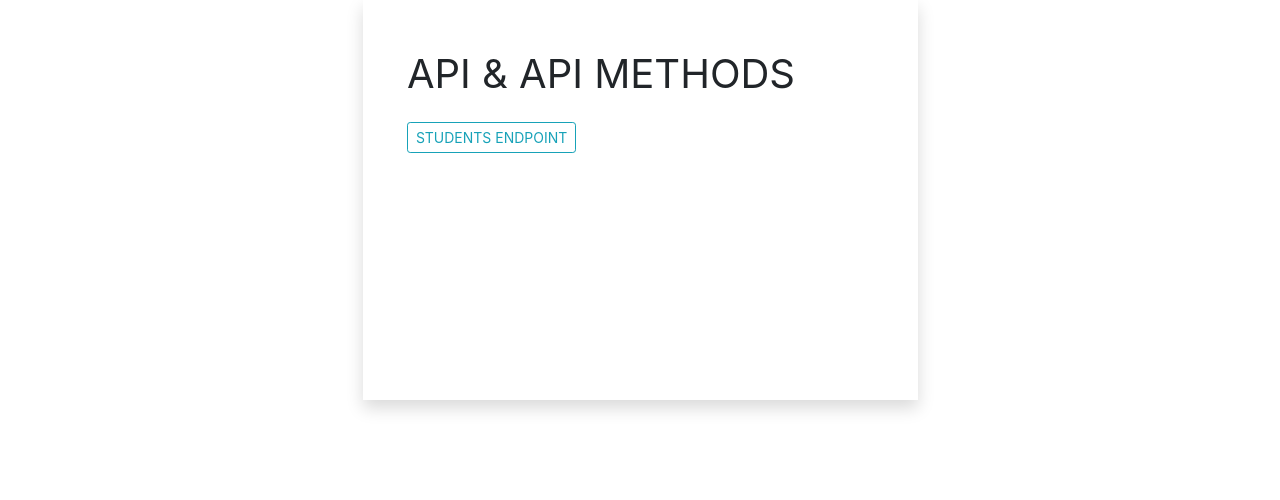
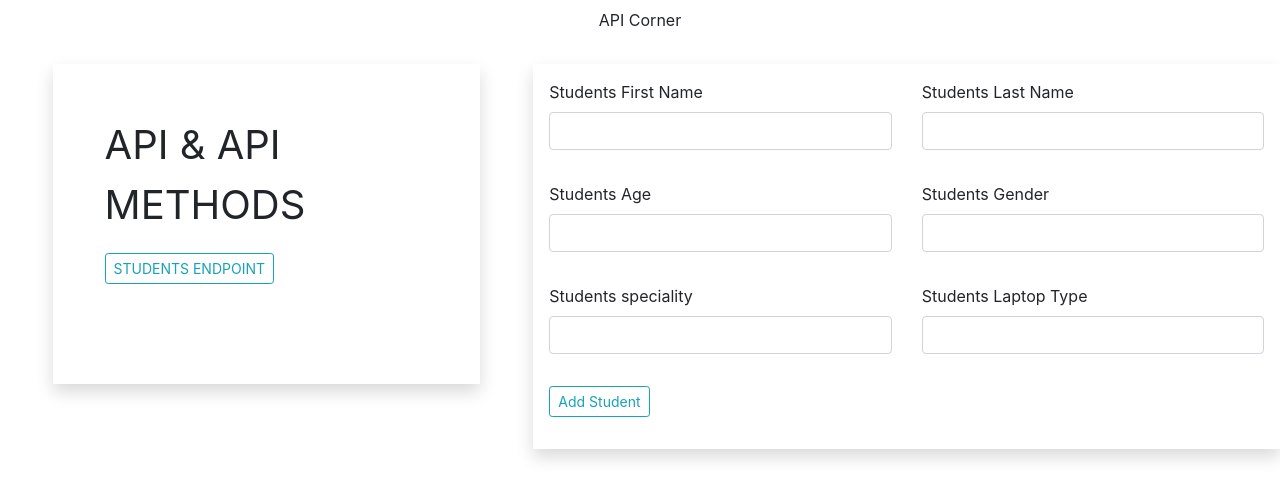
Before and after one commit to Reuben-Kipkemboi/API-WALKTHROUGH, a Django app: page / in a window 1280 px wide. Shown: the top 500 px of the page. Run offline with Django 4.2, Linux system fonts and the light colour scheme.

Commit message:
ft:form - user addition form

```diff
--- a/app/models.py
+++ b/app/models.py
@@ -8,3 +8,7 @@ class Students(models.Model):
     student_speciality = models.CharField(max_length=50)
     student_laptop_type = models.CharField(max_length=50)
     students_bio = models.TextField()
+
+
+    def __str__(self):
+        return self.student_first_name
--- a/app/templates/index.html
+++ b/app/templates/index.html
@@ -1,11 +1,58 @@
 {% extends 'base.html' %}
 
 {% block content %}
-<div class="container">
-    <div class="col-md-6 shadow mx-auto" style="height: 50vh; font-size: 5vh; padding: 4%;">
-        API & API METHODS
+<div class="container-fluid">
+    <p class="text-center p-2">API Corner</p>
+    <div class="row mt-4">
+        <div class="col-md-4 shadow mx-auto" style="height: 40vh; font-size: 5vh; padding: 4%;">
+            API & API METHODS
 
-            <a href="{% url 'studentendpoint' %}"><button type="button" class="btn btn-outline-info btn-sm">STUDENTS ENDPOINT</button></a>
+            <a href="{% url 'studentendpoint' %}"><button type="button" class="btn btn-outline-info btn-sm">STUDENTS
+                    ENDPOINT</button></a>
+        </div>
+        <div class="col-md-7 shadow p-3 ">
+            <!-- First Row -->
+            <form action="" method="POST" class="mb-3">
+                {% csrf_token %}
+
+                <div class="row mb-3">
+                    <div class="form-group col-md-6">
+                        <label for="exampleInputEmail1">Students First Name</label>
+                        <input type="firstname" class="form-control" id="first_name" aria-describedby="emailHelp"
+                            name="first_name">
+                    </div>
+                    <div class="form-group col-md-6">
+                        <label for="lastname">Students Last Name</label>
+                        <input type="text" class="form-control" id="last_name" name="last_name">
+                    </div>
+                </div>
+                <!-- second row -->
+                <div class="row mb-3">
+                    <div class="form-group col-md-6">
+                        <label for="age">Students Age</label>
+                        <input type="number" class="form-control" id="age" aria-describedby="emailHelp" name="age">
+                    </div>
+                    <div class="form-group col-md-6">
+                        <label for="Gender">Students Gender</label>
+                        <input type="text" class="form-control" id="gender" name="gender">
+                    </div>
+                </div>
+                <!-- Third Row -->
+                <div class="row mb-3">
+                    <div class="form-group col-md-6">
+                        <label for="speciality">Students speciality</label>
+                        <input type="text" class="form-control" id="speciality" aria-describedby="emailHelp"
+                            name="speciality">
+                    </div>
+                    <div class="form-group col-md-6">
+                        <label for="laptop">Students Laptop Type</label>
+                        <input type="text" class="form-control" id="laptop" name="laptop">
+                    </div>
+                </div>
+
+                <button type="submit" class="btn btn-outline-info btn-sm">Add Student</button>
+            </form>
+        </div>
     </div>
 </div>
 
--- a/app/views.py
+++ b/app/views.py
@@ -8,7 +8,21 @@ from .permissions import IsAdminOrReadOnly
 from django.http import Http404
 # App views
 def home(request):
-    return render(request, 'index.html')
+    students = Students.objects.all()
+
+    if request.method =='POST':
+        student_first_name = request.POST['first_name']
+        student_last_name = request.POST['last_name']
+        students_Age= request.POST['age']
+        student_gender= request.POST['gender']
+        student_speciality = request.POST['speciality']
+        student_laptop_type= request.POST['laptop']
+
+        new_student = Students.objects.create(student_first_name= student_first_name,student_last_name=student_last_name,students_Age=students_Age,student_gender=student_gender,student_speciality=student_speciality, student_laptop_type=student_laptop_type)
+
+        new_student.save()
+        return redirect('home')
+    return render(request, 'index.html', {'students':students})
 
 
 def next(request):
```
